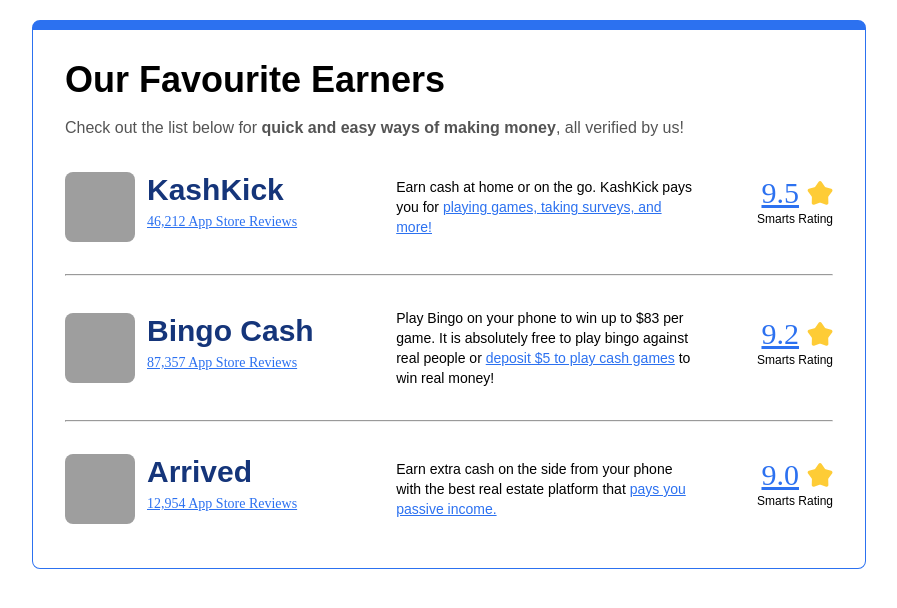
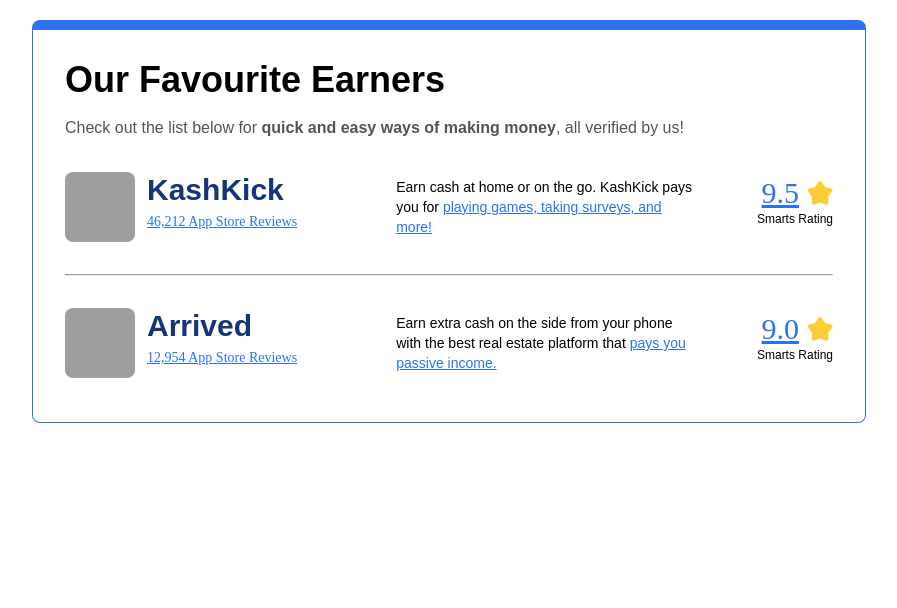
Before and after one commit to HeshamOmar820/MeiggsMedia_UpWork, a plain HTML site: page index.html in a window 1280 px wide. Shown: the whole page, without its empty margins (191-1088 px from the left). Drawn offline with Linux system fonts and the light colour scheme; grey boxes are pictures that could not be loaded; a web font is replaced by a local one.

Commit message:
bingo hidden on desktop

```diff
--- a/index.html
+++ b/index.html
@@ -90,7 +90,7 @@
             margin-bottom: calc(0.5rem/* 8px */ * var(--tw-space-y-reverse));
         }
         .app_container_bingo{
-            display: none;
+            display: flex;
             flex-direction: column;
             align-items: center;
             justify-content: center;
@@ -226,7 +226,9 @@
             margin-bottom: 1.75rem/* 28px */;
         }
         .app_seperator_bingo{
-            display: none;
+            display: flex;
+            margin-top: 1.75rem/* 28px */;
+            margin-bottom: 1.75rem/* 28px */;
         }
 
 
@@ -249,7 +251,7 @@
                 margin-bottom: calc(0px * var(--tw-space-y-reverse));
             }
             .app_container_bingo{
-                display: flex;
+                display: none;
 
             }
             .app__first_col{
@@ -274,9 +276,7 @@
                 margin-bottom: .5px;
             }
             .app_seperator_bingo{
-                display: flex;
-                margin-top: 1.75rem/* 28px */;
-                margin-bottom: 1.75rem/* 28px */;
+                display: none;
             }
         }
     </style>
```
